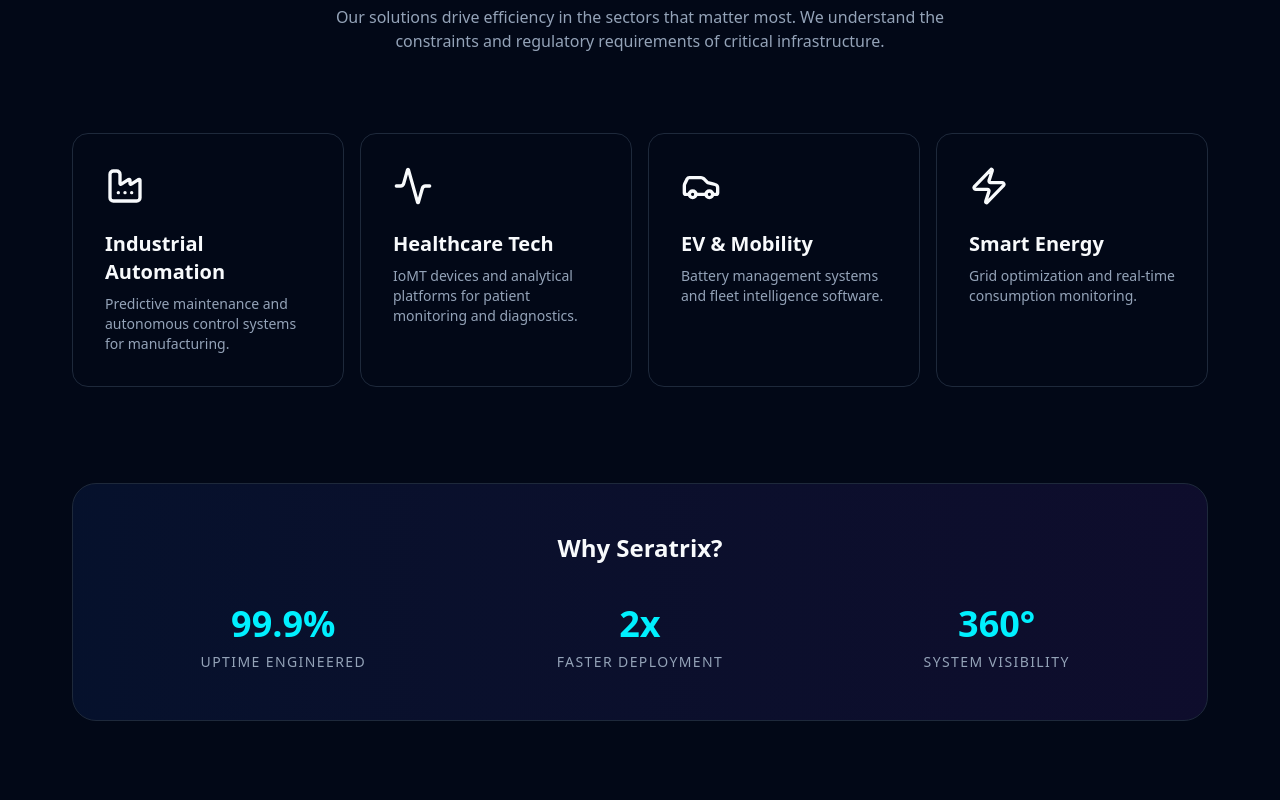
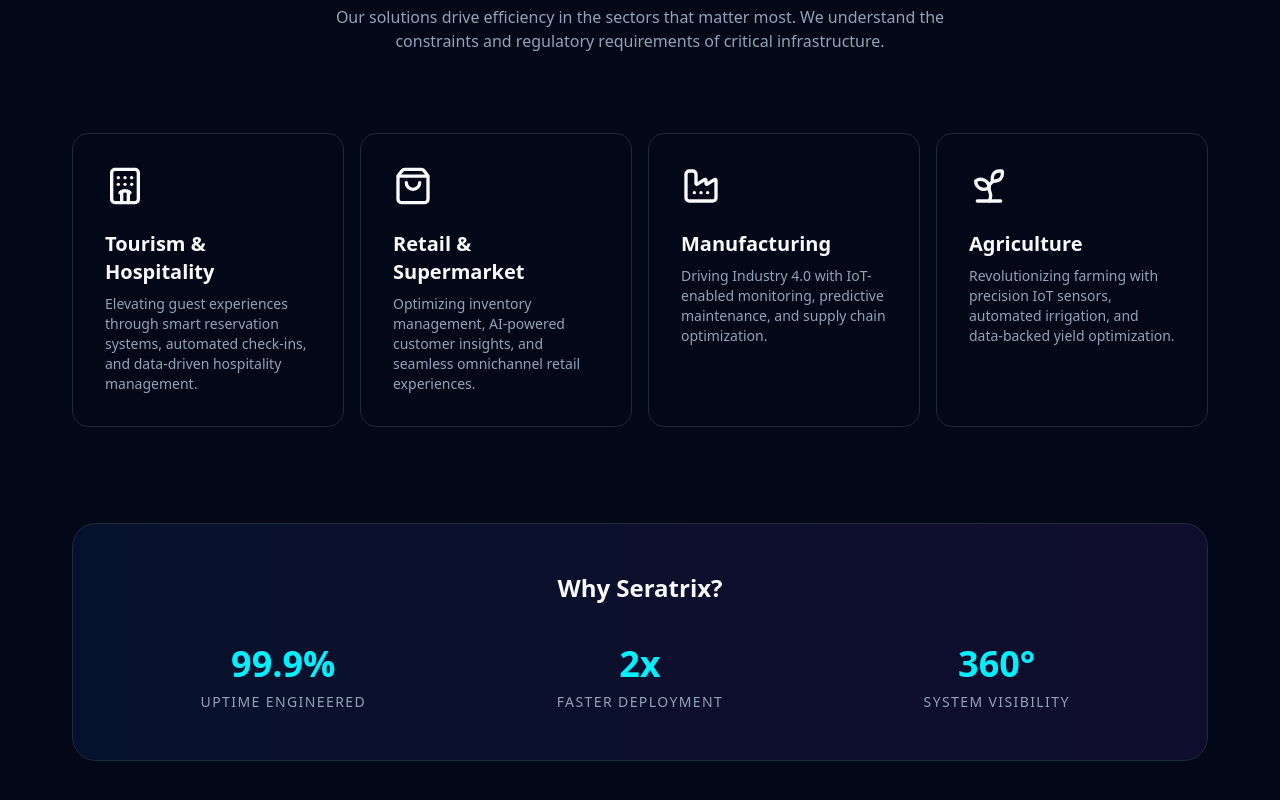
Before and after one commit to Nirangalakshan/Seratrix-portfolio, a Next.js app: page / in a window 1280 px wide. Shown: the part 2795-3595 px from the top of the page. Built offline with nearby package versions, Linux system fonts and the light colour scheme.

Commit message:
content update - impact

```diff
--- a/app/components/Impact.tsx
+++ b/app/components/Impact.tsx
@@ -1,25 +1,25 @@
-import { Factory, Activity, Car, Zap } from "lucide-react";
+import { Hotel, ShoppingBag, Factory, Sprout } from "lucide-react";
 
 const industries = [
   {
-    name: "Industrial Automation",
-    icon: Factory,
-    desc: "Predictive maintenance and autonomous control systems for manufacturing.",
+    name: "Tourism & Hospitality",
+    icon: Hotel,
+    desc: "Elevating guest experiences through smart reservation systems, automated check-ins, and data-driven hospitality management.",
   },
   {
-    name: "Healthcare Tech",
-    icon: Activity,
-    desc: "IoMT devices and analytical platforms for patient monitoring and diagnostics.",
+    name: "Retail & Supermarket",
+    icon: ShoppingBag,
+    desc: "Optimizing inventory management, AI-powered customer insights, and seamless omnichannel retail experiences.",
   },
   {
-    name: "EV & Mobility",
-    icon: Car,
-    desc: "Battery management systems and fleet intelligence software.",
+    name: "Manufacturing",
+    icon: Factory,
+    desc: "Driving Industry 4.0 with IoT-enabled monitoring, predictive maintenance, and supply chain optimization.",
   },
   {
-    name: "Smart Energy",
-    icon: Zap,
-    desc: "Grid optimization and real-time consumption monitoring.",
+    name: "Agriculture",
+    icon: Sprout,
+    desc: "Revolutionizing farming with precision IoT sensors, automated irrigation, and data-backed yield optimization.",
   },
 ];
 
```
